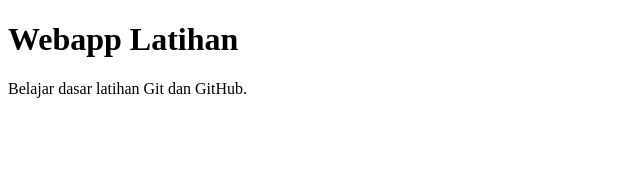
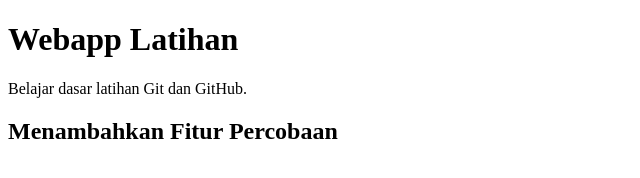
Before and after one commit to nzhaazwa/webapp-latihan, a plain HTML site: page index.html in a window 1280 px wide. Shown: the whole page, without its empty margins (0-640 px from the left). Drawn offline with Linux system fonts and the light colour scheme.

Commit message:
Menambahkan Fitur Percobaan

```diff
--- a/index.html
+++ b/index.html
@@ -6,5 +6,6 @@
 <body>
     <h1>Webapp Latihan</h1>
     <p>Belajar dasar latihan Git dan GitHub.</p>
+    <h2>Menambahkan Fitur Percobaan</h2>
 </body>
 </html>
```
